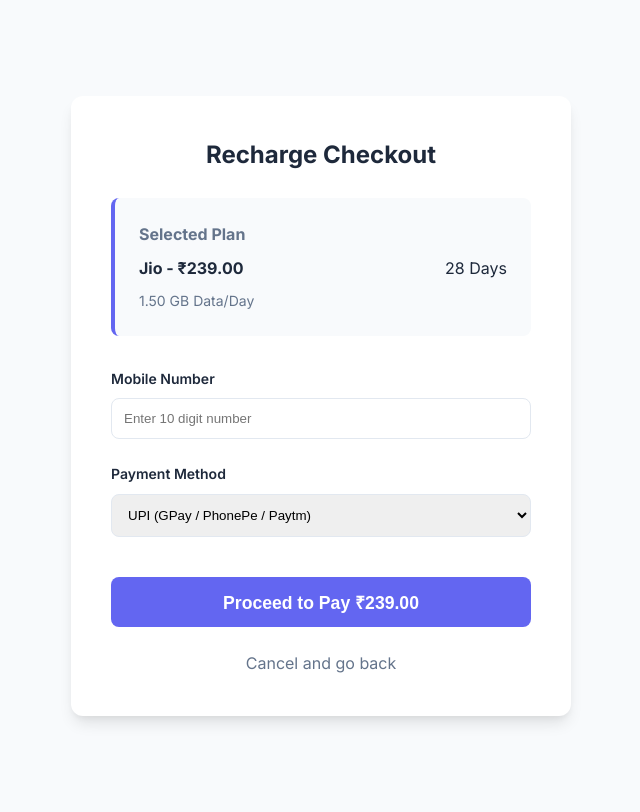
After one commit to nsaranya28/Recharge-Platform, a PHP site: page /recharge.php?id=1 in a window 1280 px wide. The commit adds this page. Shown: the whole page, without its empty margins (319-959 px from the left). Run offline with PHP 8.4, Linux system fonts and the light colour scheme; data comes from the database, SQL or seed files in the repository.

Commit message:
ui changes1

```diff
--- a/index.php
+++ b/index.php
@@ -185,6 +185,10 @@ if (isset($_POST['compare']) && !empty($_POST['plan_ids'])) {
                                     <input type="checkbox" name="plan_ids[]" value="<?php echo $plan['id']; ?>">
                                     Add to Compare
                                 </label>
+
+                                <a href="recharge.php?id=<?php echo $plan['id']; ?>" class="btn-apply" style="display: block; text-align: center; text-decoration: none; margin-top: 1rem; background: #10b981;">
+                                    Recharge Now
+                                </a>
                             </div>
                         <?php endforeach; ?>
                     <?php endif; ?>
--- /dev/null
+++ b/recharge.php
@@ -0,0 +1,114 @@
+<?php
+require_once 'db.php';
+
+if (!isset($_GET['id'])) {
+    header("Location: index.php");
+    exit();
+}
+
+$plan_id = $_GET['id'];
+$stmt = $pdo->prepare("SELECT * FROM plans WHERE id = ?");
+$stmt->execute([$plan_id]);
+$plan = $stmt->fetch();
+
+if (!$plan) {
+    die("Plan not found!");
+}
+
+// Handle form submission
+$error = '';
+if (isset($_POST['process_recharge'])) {
+    $mobile = $_POST['mobile_number'];
+
+    if (strlen($mobile) == 10 && is_numeric($mobile)) {
+        // Redirect to success page (simulating a successful payment)
+        header("Location: success.php?mobile=" . $mobile . "&price=" . $plan['price']);
+        exit();
+    } else {
+        $error = "Please enter a valid 10-digit mobile number.";
+    }
+}
+?>
+
+<!DOCTYPE html>
+<html lang="en">
+<head>
+    <meta charset="UTF-8">
+    <meta name="viewport" content="width=device-width, initial-scale=1.0">
+    <title>Complete Your Recharge</title>
+    <link rel="stylesheet" href="style.css">
+    <style>
+        .checkout-container {
+            max-width: 500px;
+            margin: 4rem auto;
+            background: white;
+            padding: 2.5rem;
+            border-radius: var(--radius);
+            box-shadow: var(--shadow);
+        }
+        .plan-summary {
+            background: var(--bg-color);
+            padding: 1.5rem;
+            border-radius: 8px;
+            margin-bottom: 2rem;
+            border-left: 4px solid var(--primary);
+        }
+        .error-msg {
+            color: var(--accent-airtel);
+            background: #fee2e2;
+            padding: 0.75rem;
+            border-radius: 8px;
+            margin-bottom: 1rem;
+            font-size: 0.875rem;
+        }
+    </style>
+</head>
+<body>
+
+<div class="container">
+    <div class="checkout-container">
+        <h2 style="margin-bottom: 1.5rem; text-align: center;">Recharge Checkout</h2>
+
+        <?php if ($error): ?>
+            <div class="error-msg"><?php echo $error; ?></div>
+        <?php endif; ?>
+
+        <div class="plan-summary">
+            <h4 style="color: var(--text-muted); margin-bottom: 0.5rem;">Selected Plan</h4>
+            <div style="display: flex; justify-content: space-between; align-items: center;">
+                <strong><?php echo $plan['operator']; ?> - ₹<?php echo $plan['price']; ?></strong>
+                <span><?php echo $plan['validity']; ?> Days</span>
+            </div>
+            <p style="font-size: 0.875rem; color: var(--text-muted); margin-top: 0.5rem;">
+                <?php echo $plan['data_per_day']; ?> GB Data/Day
+            </p>
+        </div>
+
+        <form method="POST">
+            <div class="filter-group">
+                <label>Mobile Number</label>
+                <input type="text" name="mobile_number" placeholder="Enter 10 digit number" maxlength="10" required>
+            </div>
+
+            <div class="filter-group">
+                <label>Payment Method</label>
+                <select required>
+                    <option value="upi">UPI (GPay / PhonePe / Paytm)</option>
+                    <option value="card">Credit / Debit Card</option>
+                    <option value="netbanking">Net Banking</option>
+                </select>
+            </div>
+
+            <button type="submit" name="process_recharge" class="btn-apply" style="margin-top: 1rem; font-size: 1.1rem; height: 50px;">
+                Proceed to Pay ₹<?php echo $plan['price']; ?>
+            </button>
+
+            <a href="index.php" style="display: block; text-align: center; margin-top: 1.5rem; color: var(--text-muted); text-decoration: none;">
+                Cancel and go back
+            </a>
+        </form>
+    </div>
+</div>
+
+</body>
+</html>
```
Also changed, not shown: success.php (added, +74 -0 lines).
